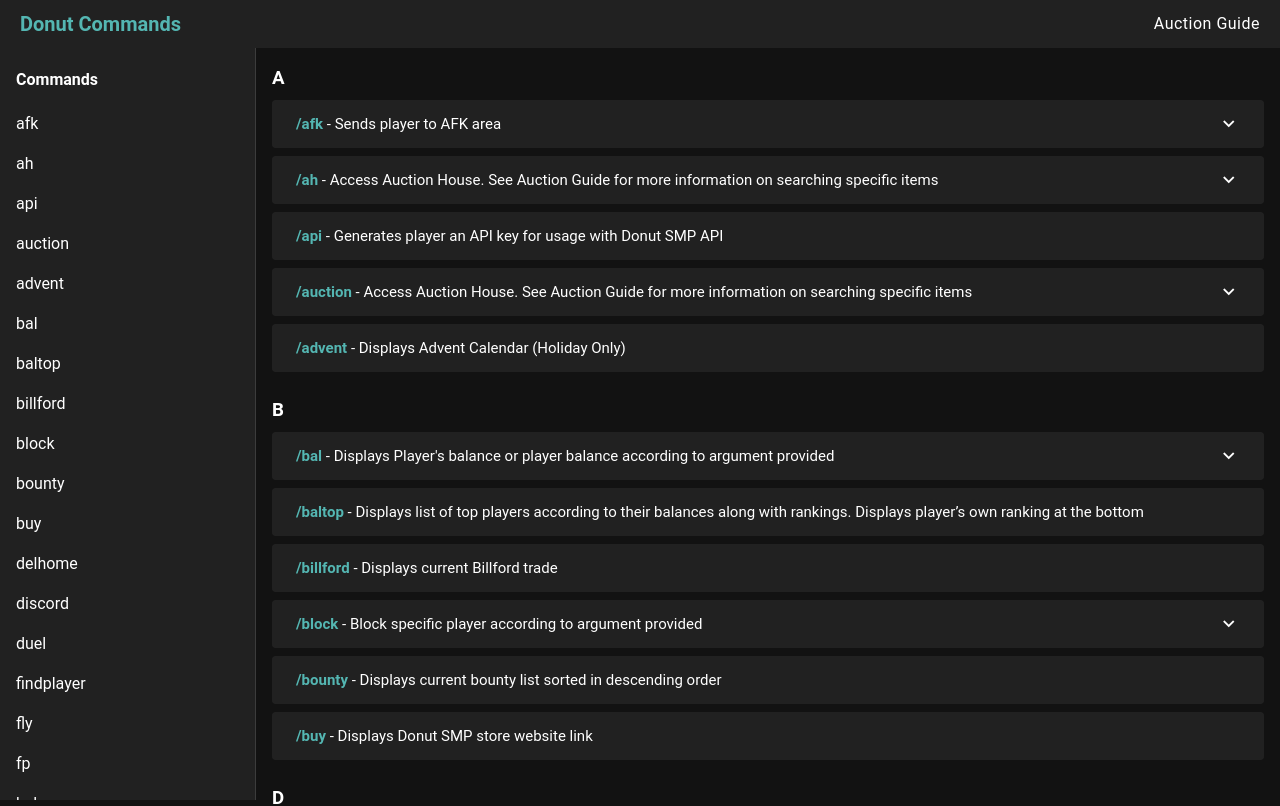
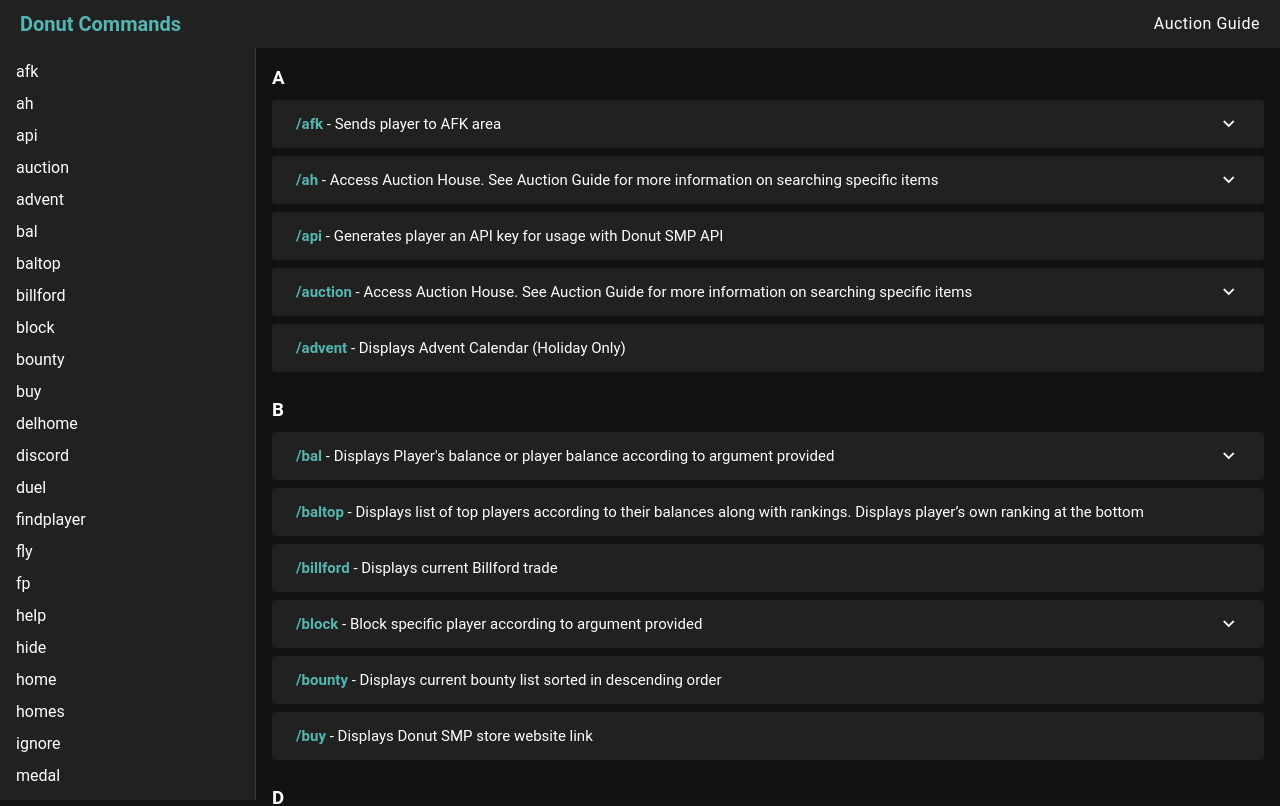
Before and after one commit to Leisoom/Donut-SMP-Commands, a Vue app: page / in a window 1280 px wide. Shown: the top 806 px of the page. Built offline with nearby package versions, Linux system fonts and the light colour scheme; a small style sheet from the web is missing.

Commit message:
reduce height for each option in nav drawer

```diff
--- a/src/pages/AuctionGuide.vue
+++ b/src/pages/AuctionGuide.vue
@@ -2,8 +2,16 @@
   <v-container>
     <v-navigation-drawer>
       <v-list>
-        <v-list-item density="compact" href="#items">Items</v-list-item>
-        <v-list-item density="compact" href="#enchantments">Enchantments</v-list-item>
+        <v-list-item
+          density="compact"
+          href="#items"
+          min-height="10"
+        >Items</v-list-item>
+        <v-list-item
+          density="compact"
+          href="#enchantments"
+          min-height="10"
+        >Enchantments</v-list-item>
       </v-list>
     </v-navigation-drawer>
     <h3 id="items" class="section">Items</h3>
--- a/src/pages/index.vue
+++ b/src/pages/index.vue
@@ -2,8 +2,13 @@
   <v-container>
     <v-navigation-drawer>
       <v-list>
-        <v-list-item class="font-weight-bold">Commands</v-list-item>
-        <v-list-item v-for="cmd in rawCommands" :key="cmd.command" density="compact" :href="'#' + cmd.command">
+        <v-list-item
+          v-for="cmd in rawCommands"
+          :key="cmd.command"
+          density="compact"
+          :href="'#' + cmd.command"
+          min-height="10"
+        >
           {{ cmd.command }}
         </v-list-item>
       </v-list>
```
